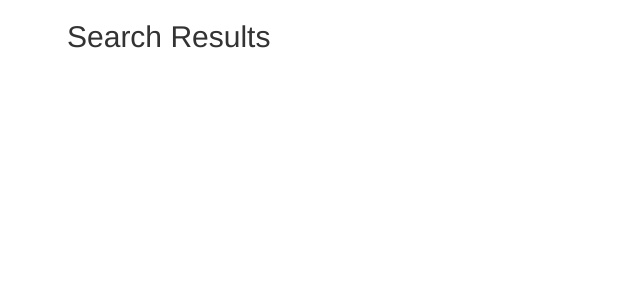
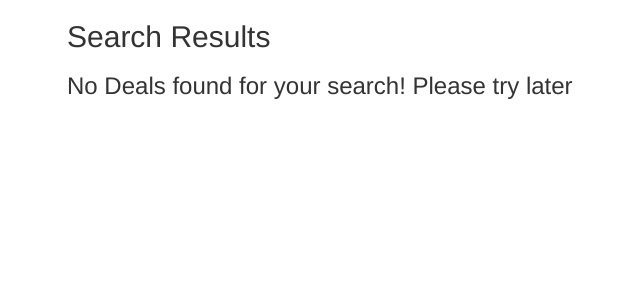
Before and after one commit to Ahmad-Alawad/expedia-assignment-app, a Flask app: template templates/search_results.html in a window 1280 px wide. Shown: the top 300 px of the page, without its empty margins (3-643 px from the left). Run offline with Flask 2, Linux system fonts and the light colour scheme; the template is opened without the code that fills it, so the values that code supplies are empty; some libraries are stand-ins or nearby versions.

Commit message:
fixed server and templates so it displays a message if no deals found

```diff
--- a/server.py
+++ b/server.py
@@ -49,7 +49,7 @@
     data = r.json() # GET DATA FROM RESPONSE IN JSON FORMAT
 
     # CREATE FILTER OUT THE RESULTS AND ADD THEM TO HOLTELS LIST ARRAY
-    for hotel in data['offers']['Hotel']:
+    for hotel in data['offers'].get('Hotel',[]):
         hotel_name = hotel['hotelInfo']['hotelName']
         price = float(hotel['hotelPricingInfo']['totalPriceValue'])
         star_rate = float(hotel['hotelInfo']['hotelStarRating'])
--- a/templates/search_results.html
+++ b/templates/search_results.html
@@ -26,6 +26,7 @@
 
     <div class="container">
 	  <h2>Search Results</h2>
+	  {% if hotels_list %}
 	  <h4 class='col-xs-3'>Hotel Name</h4>
 	  <h4 class='col-xs-3'>Price</h4>
 	  <h4 class='col-xs-3'>Star Rating</h4>
@@ -44,6 +45,9 @@
 	    	</li>
 	  	{% endfor %}
 		</ul>
+		{% else %}
+		<h3> No Deals found for your search! Please try later</h3>
+		{% endif %}
 	</div>
 
 
```
